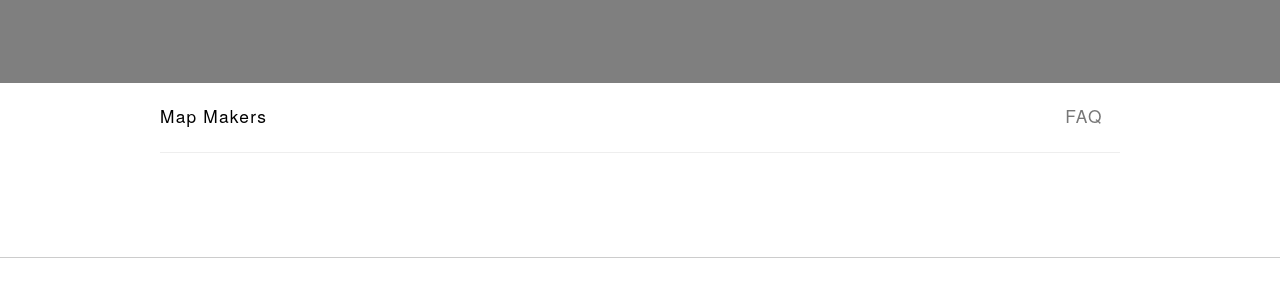
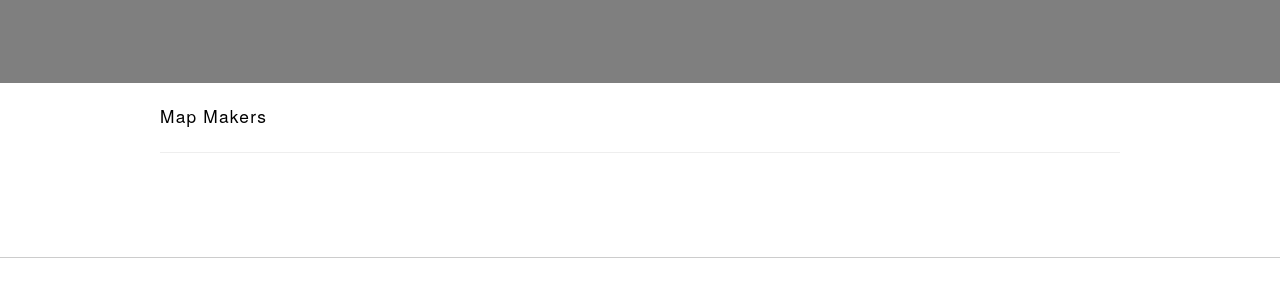
Before and after one commit to clemsos/mapmakers.space, a Jekyll site: the page built from faq.md, in a window 1280 px wide. Shown: the part 817-1117 px from the top of the page. Built offline with Jekyll 4.4.1, drawn with Linux system fonts in a browser that asks for light colours.

Commit message:
clean navbar homelink

```diff
--- a/_includes/navbar.html
+++ b/_includes/navbar.html
@@ -1,7 +1,7 @@
 <nav id="sticky" class="menu container">
 
   <a class="toggle-nav" href="#">&#9776;</a>
-  <a href="/home" class="navbar-link home-link" href="/home">Map Makers</a>
+  <a href="/" class="navbar-link home-link">Map Makers</a>
 
   <ul class="active">
     {% for title in page.nav %}
@@ -10,5 +10,5 @@
     </li>
     {% endfor %}
   </ul>
-  <a class="navbar-link faq-link" href="/faq">FAQ</a>
+  <!-- <a class="navbar-link faq-link" href="/faq">FAQ</a> -->
 </nav>
```
